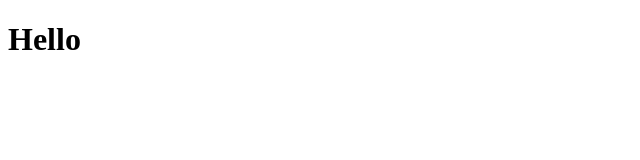
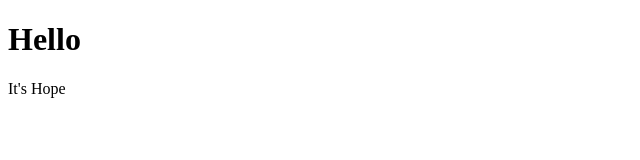
Before and after one commit to Thisish0pe/git-test-1, a plain HTML site: page index.html in a window 1280 px wide. Shown: the full height of the page, 0-640 px from the left. Drawn offline with Linux system fonts and the light colour scheme.

Commit message:
p 태그 추가

```diff
--- a/index.html
+++ b/index.html
@@ -8,5 +8,6 @@
 </head>
 <body>
     <h1>Hello</h1>
+    <p>It's Hope</p>
 </body>
 </html>
```
